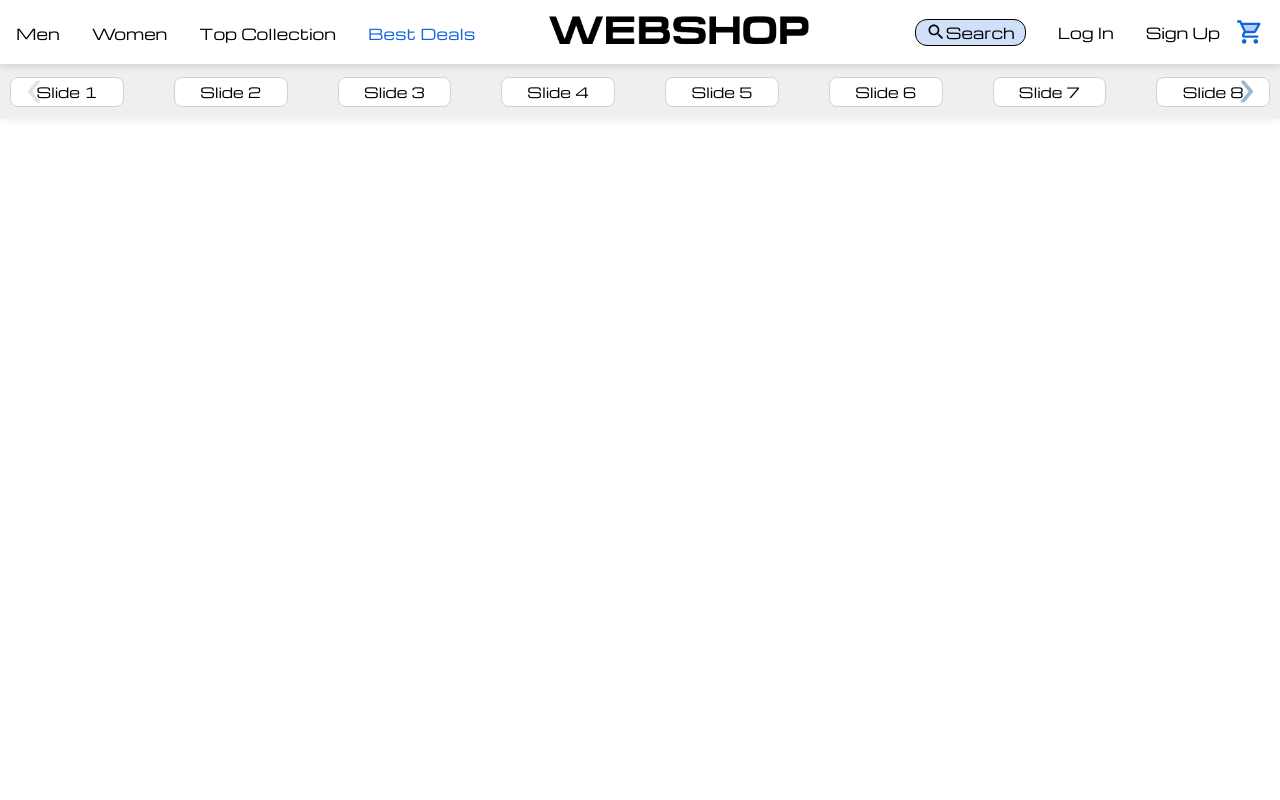
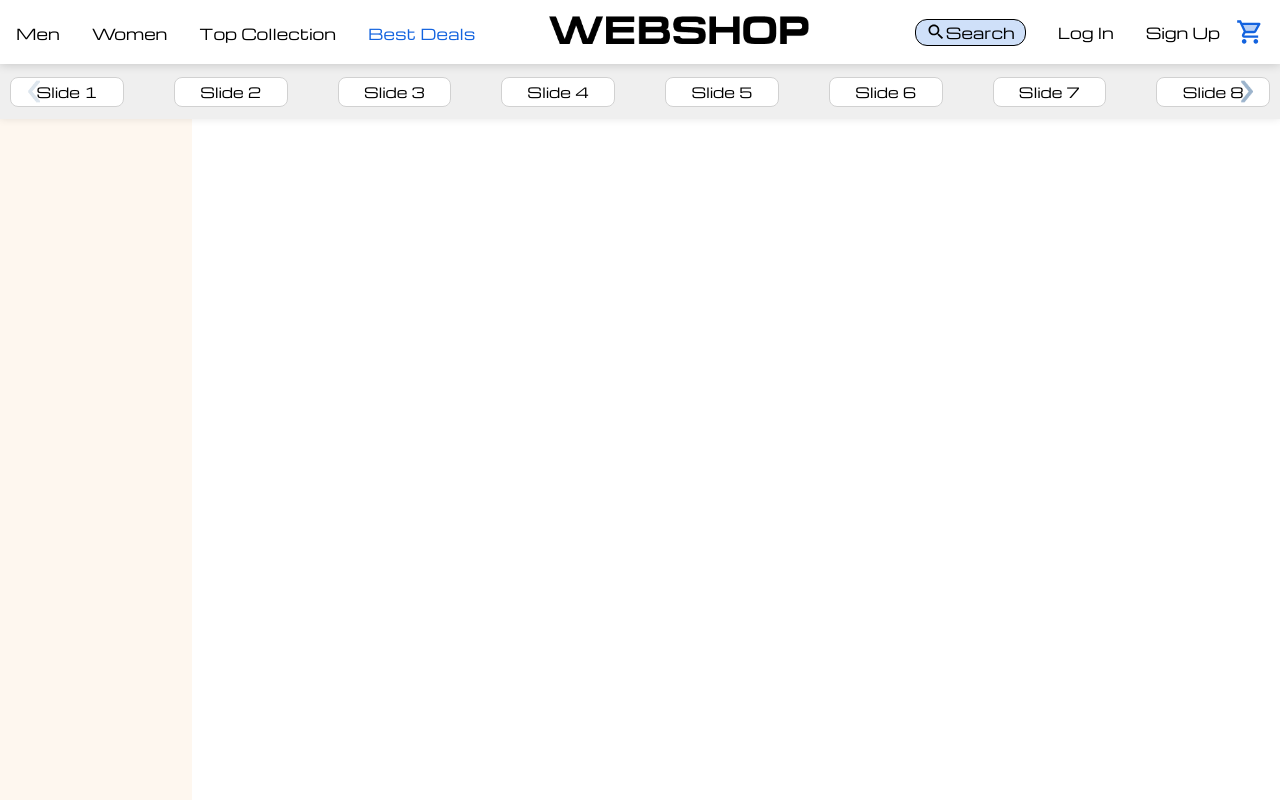
Before and after one commit to rj-robinjoseph/Webshop, a React (Create React App) app: page /products in a window 1280 px wide. Built offline with nearby package versions, Linux system fonts and the light colour scheme.

Commit message:
Sidebar added in Products Page.

```diff
--- /dev/null
+++ b/src/components/Sidebar.jsx
@@ -0,0 +1,8 @@
+import React from "react";
+import "../styles/Sidebar.scss";
+
+function Sidebar() {
+  return <div className="sidebar"></div>;
+}
+
+export default Sidebar;
--- a/src/pages/Products.jsx
+++ b/src/pages/Products.jsx
@@ -1,12 +1,14 @@
 import React from "react";
 import CategoryContainer from "../components/CategoryContainer";
 import Header from "../components/Header";
+import Sidebar from "../components/Sidebar";
 
 function Products() {
   return (
     <div>
       <Header />
       <CategoryContainer />
+      <Sidebar />
     </div>
   );
 }
--- a/src/styles/CategoryContainer.scss
+++ b/src/styles/CategoryContainer.scss
@@ -10,6 +10,7 @@
   display: flex;
   align-items: center;
   justify-content: center;
+  z-index: 90;
 
   .swiper {
     width: 100%;
--- /dev/null
+++ b/src/styles/Sidebar.scss
@@ -0,0 +1,14 @@
+@import "./colors";
+@import "./mixins";
+@import "./fonts";
+
+.sidebar {
+  background: $cream-color;
+  width: 15%;
+  height: 100vh;
+  position: fixed;
+  top: 0;
+  padding-left: 2%;
+  padding-top: 80px;
+  z-index: -1;
+}
```
